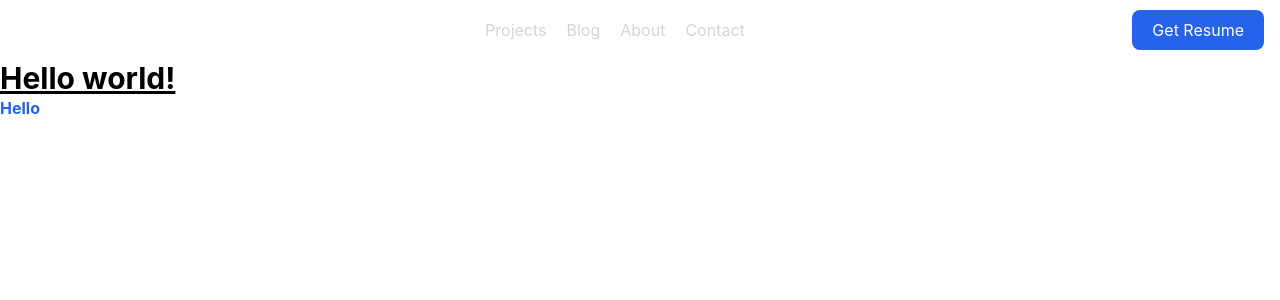
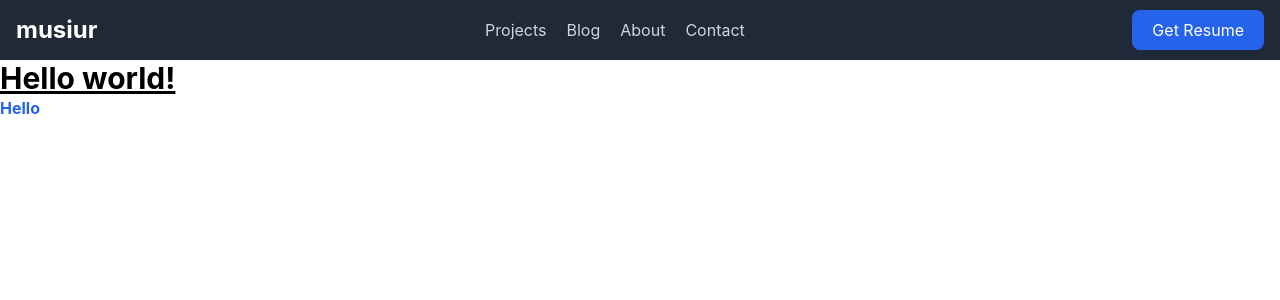
Before and after one commit to musiur/musiur-portfolio, a Next.js app: page / in a window 1280 px wide. Shown: the top 300 px of the page. Built offline with nearby package versions, Linux system fonts and the light colour scheme.

Commit message:
nav issue fixed with background color

```diff
--- a/styles/components/navbar.scss
+++ b/styles/components/navbar.scss
@@ -1,7 +1,7 @@
 @import "../globals.scss";
 
 nav {
-    @apply bg-white border-gray-200 px-2 sm:px-4 py-2.5 dark:bg-gray-800 z-50;
+    @apply bg-gray-800 border-gray-200 px-2 sm:px-4 py-2.5 z-50;
     color: $color-primary;
 
     div {
```
